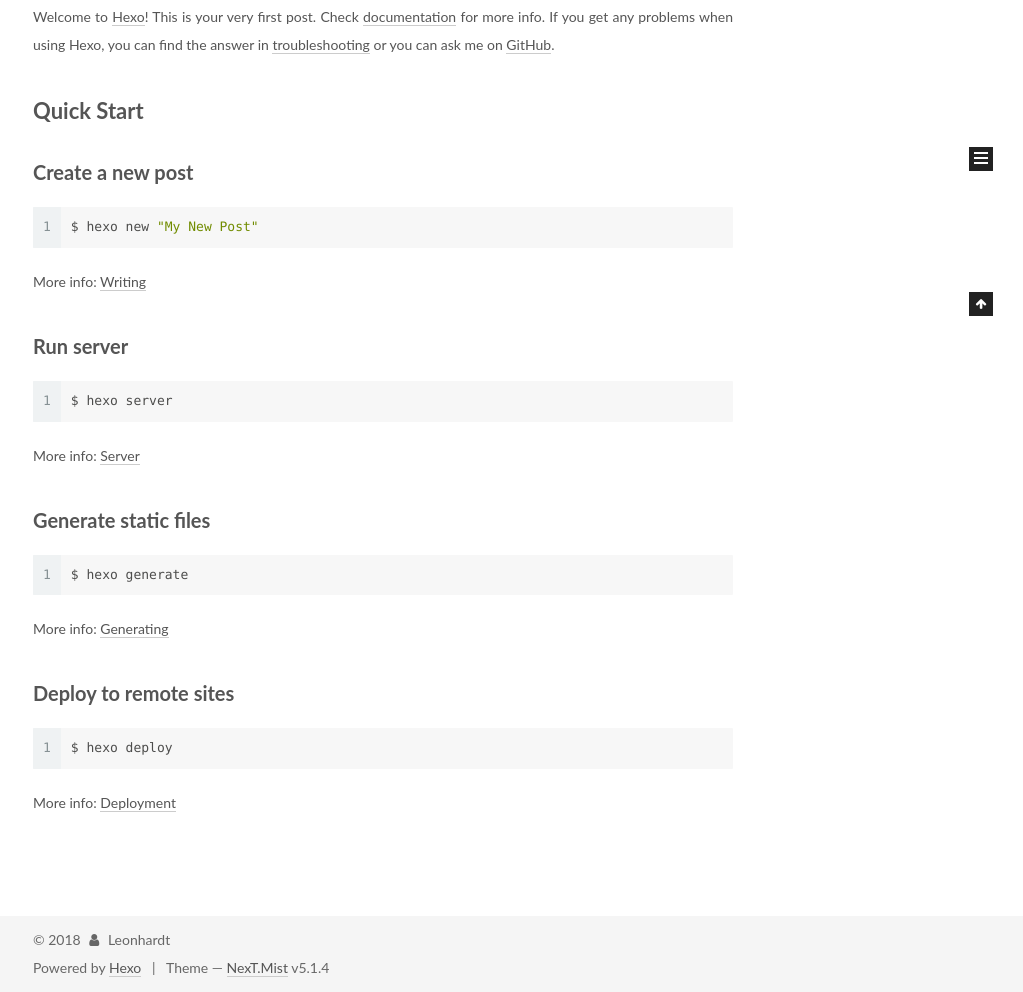
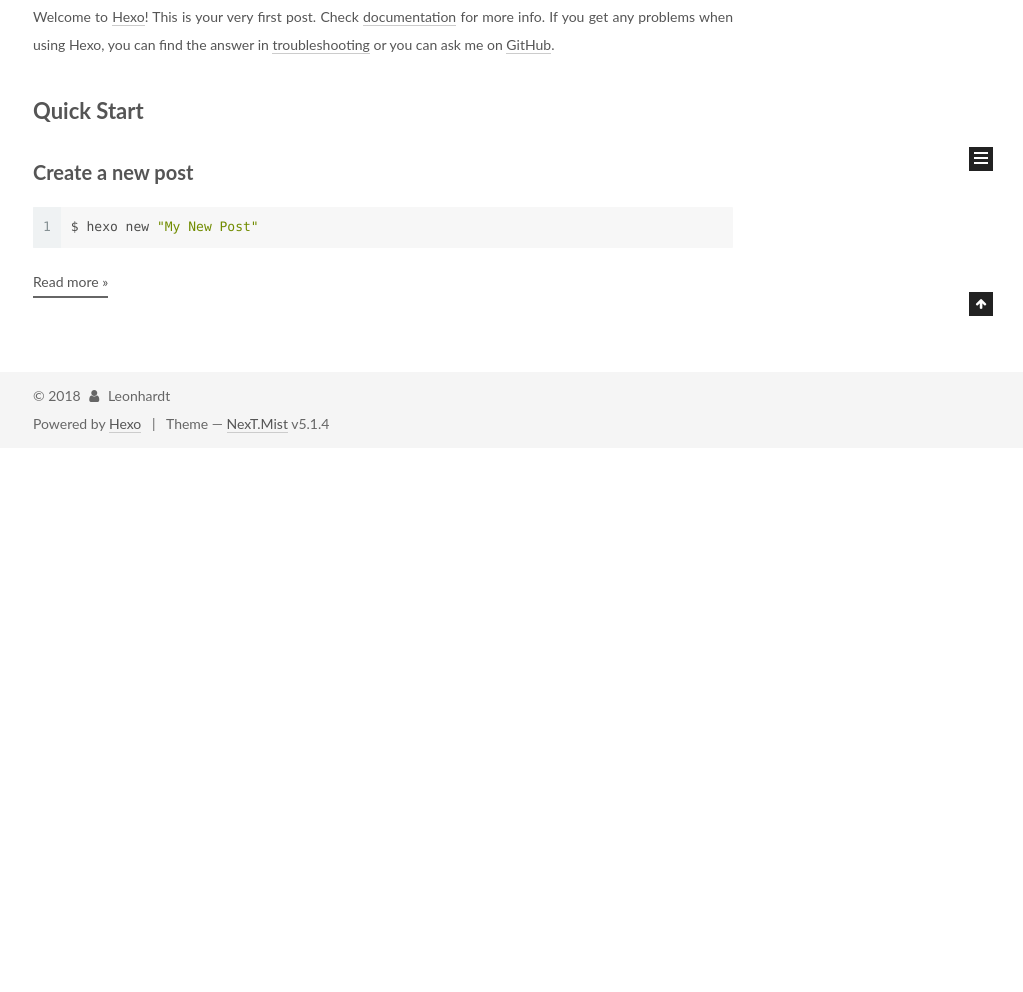
Before and after one commit to 1026742642/1026742642.github.io, a plain HTML site: page index.html in a window 1280 px wide. Shown: the part 584-1576 px from the top of the page, without its empty margins (257-1280 px from the left). After the commit the page ends 1032 px from the top, so only its background shows below. Drawn offline with Linux system fonts and the light colour scheme.

Commit message:
Site updated: 2018-01-26 17:46:27

```diff
--- a/css/main.css
+++ b/css/main.css
@@ -1822,7 +1822,7 @@ pre .javascript .function {
   width: 4px;
   height: 4px;
   border-radius: 50%;
-  background: #b1d9ff;
+  background: #85df5e;
 }
 .links-of-blogroll {
   font-size: 13px;
--- a/index.html
+++ b/index.html
@@ -524,18 +524,15 @@
 
 
 
-
-            <p>Welcome to <a href="https://hexo.io/" target="_blank" rel="noopener">Hexo</a>! This is your very first post. Check <a href="https://hexo.io/docs/" target="_blank" rel="noopener">documentation</a> for more info. If you get any problems when using Hexo, you can find the answer in <a href="https://hexo.io/docs/troubleshooting.html" target="_blank" rel="noopener">troubleshooting</a> or you can ask me on <a href="https://github.com/hexojs/hexo/issues" target="_blank" rel="noopener">GitHub</a>.</p>
+          <p>Welcome to <a href="https://hexo.io/" target="_blank" rel="noopener">Hexo</a>! This is your very first post. Check <a href="https://hexo.io/docs/" target="_blank" rel="noopener">documentation</a> for more info. If you get any problems when using Hexo, you can find the answer in <a href="https://hexo.io/docs/troubleshooting.html" target="_blank" rel="noopener">troubleshooting</a> or you can ask me on <a href="https://github.com/hexojs/hexo/issues" target="_blank" rel="noopener">GitHub</a>.</p>
 <h2 id="Quick-Start"><a href="#Quick-Start" class="headerlink" title="Quick Start"></a>Quick Start</h2><h3 id="Create-a-new-post"><a href="#Create-a-new-post" class="headerlink" title="Create a new post"></a>Create a new post</h3><figure class="highlight bash"><table><tr><td class="gutter"><pre><span class="line">1</span><br></pre></td><td class="code"><pre><span class="line">$ hexo new <span class="string">"My New Post"</span></span><br></pre></td></tr></table></figure>
-<p>More info: <a href="https://hexo.io/docs/writing.html" target="_blank" rel="noopener">Writing</a></p>
-<h3 id="Run-server"><a href="#Run-server" class="headerlink" title="Run server"></a>Run server</h3><figure class="highlight bash"><table><tr><td class="gutter"><pre><span class="line">1</span><br></pre></td><td class="code"><pre><span class="line">$ hexo server</span><br></pre></td></tr></table></figure>
-<p>More info: <a href="https://hexo.io/docs/server.html" target="_blank" rel="noopener">Server</a></p>
-<h3 id="Generate-static-files"><a href="#Generate-static-files" class="headerlink" title="Generate static files"></a>Generate static files</h3><figure class="highlight bash"><table><tr><td class="gutter"><pre><span class="line">1</span><br></pre></td><td class="code"><pre><span class="line">$ hexo generate</span><br></pre></td></tr></table></figure>
-<p>More info: <a href="https://hexo.io/docs/generating.html" target="_blank" rel="noopener">Generating</a></p>
-<h3 id="Deploy-to-remote-sites"><a href="#Deploy-to-remote-sites" class="headerlink" title="Deploy to remote sites"></a>Deploy to remote sites</h3><figure class="highlight bash"><table><tr><td class="gutter"><pre><span class="line">1</span><br></pre></td><td class="code"><pre><span class="line">$ hexo deploy</span><br></pre></td></tr></table></figure>
-<p>More info: <a href="https://hexo.io/docs/deployment.html" target="_blank" rel="noopener">Deployment</a></p>
-
-
+          <!--noindex-->
+          <div class="post-button text-center">
+            <a class="btn" href="/2018/01/24/hello-world/#more" rel="contents">
+              Read more &raquo;
+            </a>
+          </div>
+          <!--/noindex-->
 
 
     </div>
```
Also changed, not shown: 2018/01/24/hello-world/index.html (+2 -1 lines), atom.xml (+4 -6 lines).
